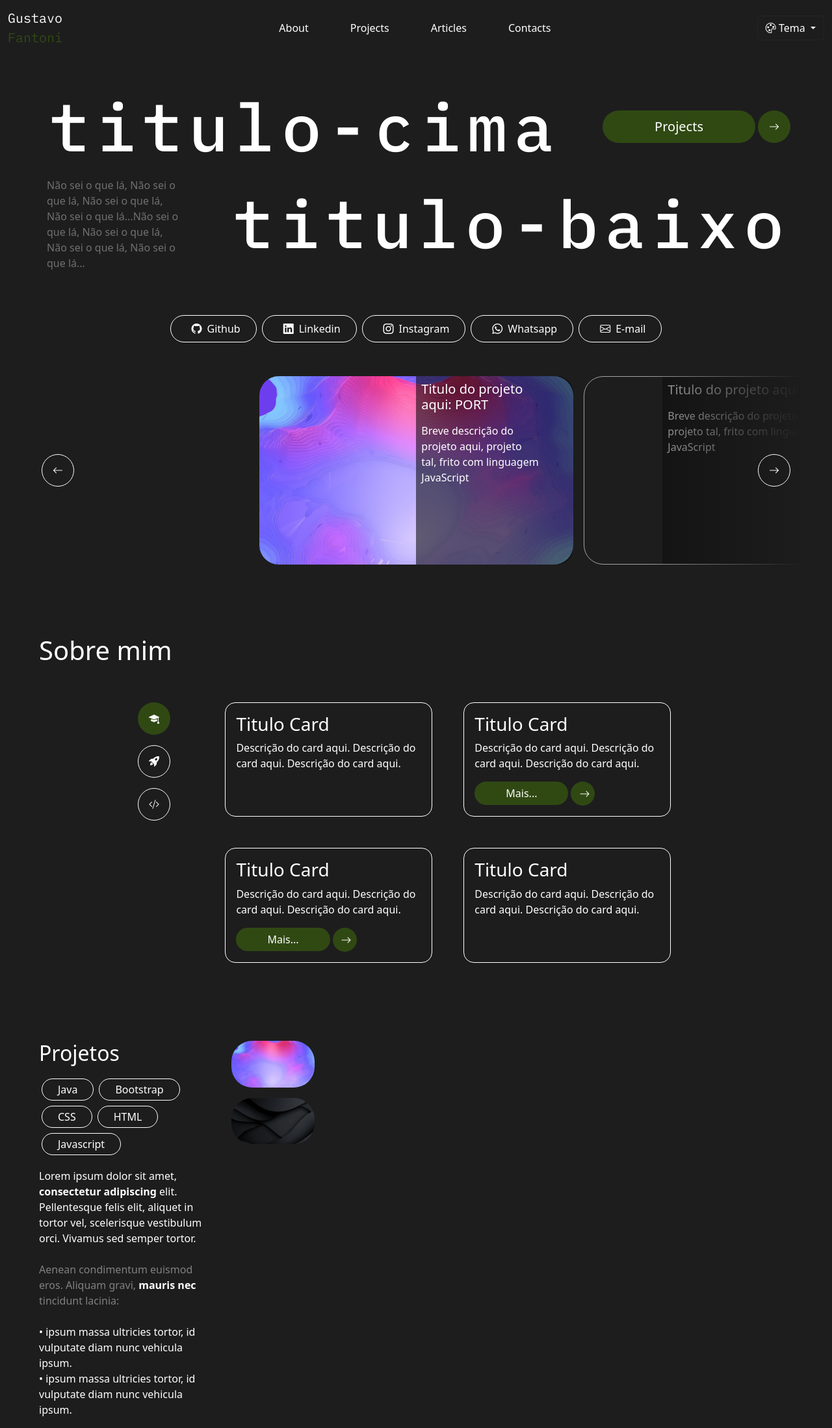
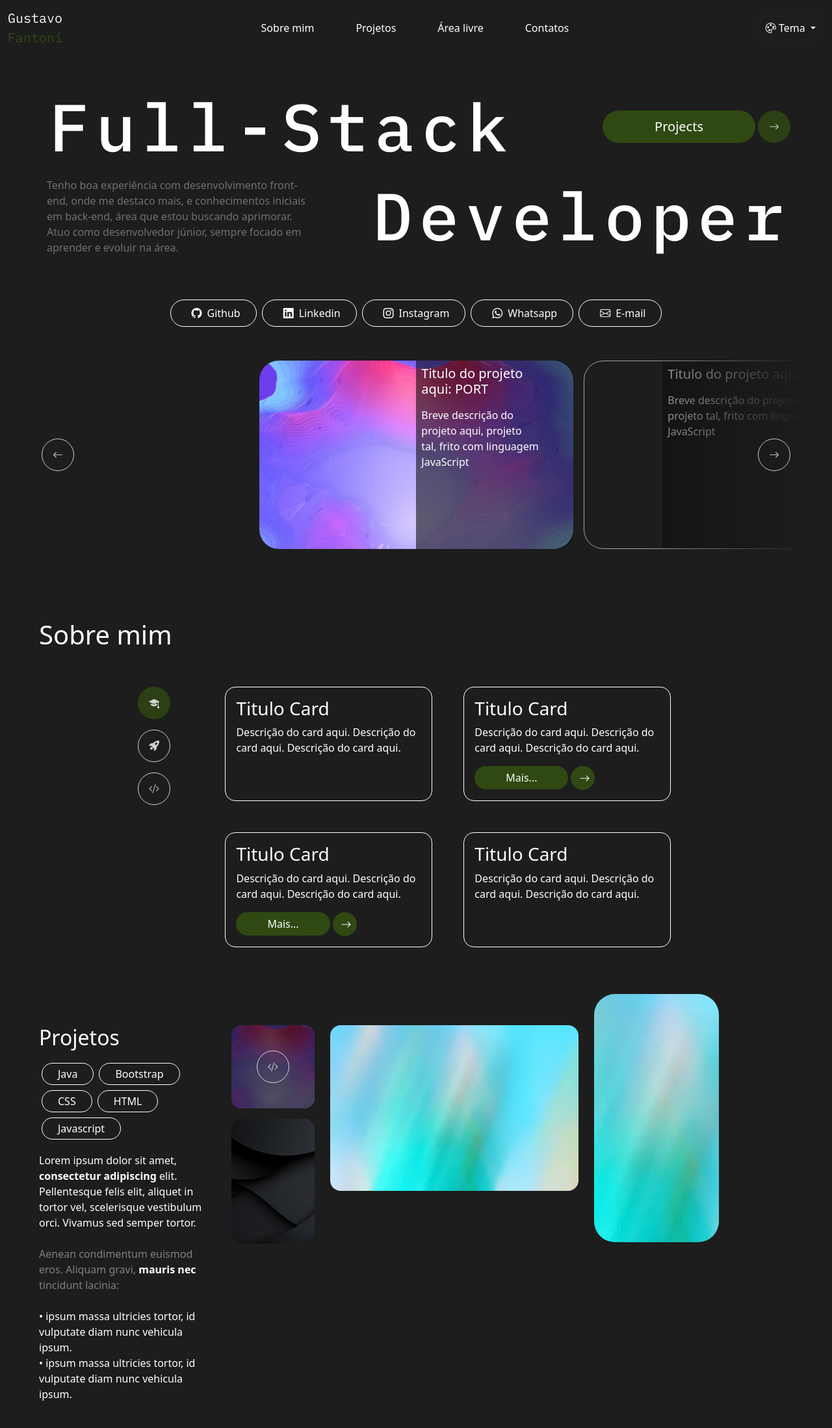
Before and after one commit to GustavoFantoni/Portfolio, a plain HTML site: page index.html in a window 1280 px wide. Shown: the whole page at 65% size. After the commit the page ends 2174 px from the top, so only its background shows below. Drawn offline with nearby package versions, Linux system fonts and the light colour scheme.

Commit message:
finalização da area projetos e inicio do preenchimento de informações

```diff
--- a/JS/frontend-adjusts.js
+++ b/JS/frontend-adjusts.js
@@ -24,11 +24,27 @@ document.addEventListener("DOMContentLoaded", function () {
         }
     }
 
+    function ajustaImagem() {
+        const img1 = document.querySelector(".img-1-projects");
+        img1.style.height = img1.clientWidth + "px";
+
+        const maskLink = document.querySelector(".mask-link");
+        maskLink.style.height = maskLink.clientWidth + "px";
+
+        const img2 = document.querySelector(".img-2-projects");
+        img2.style.height = img2.clientWidth * 1.5 + "px";
+
+        const img4 = document.querySelector(".img-4-projects");
+        img4.style.height = img4.clientWidth * 2 + "px";
+    }
 
 
     ajustarBotoesProjetos();
-    window.addEventListener("resize", ajustarBotoesProjetos);
-
+    window.addEventListener("resize", () => {
+        ajustarBotoesProjetos();
+        ajustaImagem()
+    });
+    ajustaImagem();
 });
 
 
--- a/index.html
+++ b/index.html
@@ -2,7 +2,8 @@
 <html lang="pt-br">
 <head>
     <meta charset="UTF-8">
-    <meta name="viewport" content="width=device-width, initial-scale=1.0">
+    <meta name="viewport" content="width=device-width, initial-scale=1.0, maximum-scale=1.0, user-scalable=no">
+
     <title>Gustavo Fantoni</title>
 
     <!-- CSS Flies -->
@@ -29,16 +30,16 @@
             <div class="collapse navbar-collapse bord border-white justify-content-center" id="navbarNav">
                 <ul class="navbar-nav gap-md-5 gap-3">
                     <li class="nav-item">
-                        <a class="nav-link" aria-current="page" href="#">About</a>
+                        <a class="nav-link" aria-current="page" href="#">Sobre mim</a>
                     </li>
                     <li class="nav-item">
-                        <a class="nav-link" href="#">Projects</a>
+                        <a class="nav-link" href="#">Projetos</a>
                     </li>
                     <li class="nav-item">
-                        <a class="nav-link" href="#">Articles</a>
+                        <a class="nav-link" href="#">Área livre</a>
                     </li>
                     <li class="nav-item">
-                        <a class="nav-link" href="#">Contacts</a>
+                        <a class="nav-link" href="#">Contatos</a>
                     </li>
                 </ul>
             </div>
@@ -83,7 +84,7 @@
         <!-- Titulo -->
         <div class="row w-100">
             <div class="d-flex flex-lg-row flex-column align-items-center justify-content-between">
-                <h1 class="me-3 title-main m-0 px-3">titulo-cima</h1>
+                <h1 class="me-3 title-main m-0 px-3">Full-Stack</h1>
                 <div id="buttonsContainer" class="d-lg-flex d-none">
                     <button class="btn btn-light btn-anchor-projects w-auto border-0 rounded-5 background-detail-color">Projects</button>
                     <button class="btn btn-circle mx-1 background-detail-color">
@@ -96,39 +97,50 @@
         <div class="row w-100">
             <div class="d-flex flex-lg-row flex-column-reverse align-items-center justify-content-between p-0 ">
                 <div class="d-flex flex-column align-content-start w-100 px-4">
-                    <p id="textContainer" class="text-main me-1 my-3">Não sei o que lá, Não sei o que lá, Não sei o que lá, Não sei o que lá...Não sei o que lá, Não sei o que lá, Não sei o que lá, Não sei o que lá...</p>
+                    <p id="textContainer" class="text-main me-1 my-3">Tenho boa experiência com desenvolvimento front-end, onde me destaco mais, e conhecimentos iniciais em back-end, área que estou buscando aprimorar. Atuo como desenvolvedor júnior, sempre focado em aprender e evoluir na área.</p>
                 </div>
-                <h1 class="me-3 title-main text-end m-0  mx-5 p-0">titulo-baixo</h1>
+                <h1 class="me-3 title-main text-end m-0  mx-5 p-0">Developer</h1>
             </div>
         </div>
 
         <!-- Botões redes sociais -->
         <div class="row w-100 d-flex justify-content-lg-center justify-content-start mt-5 mx-3">
             <div class="w-auto m-1 p-0">
+                <a target="_blank" href="https://github.com/GustavoFantoni">
                     <button class="social-btn d-flex btn-social border-1 border-white rounded-5 py-2 px-4 bg-transparent   ">
                         <i class="bi bi-github mx-2"></i> Github
                     </button>
+                </a>
             </div>
             <div class="w-auto m-1 p-0">
+                <a target="_blank" href="https://www.linkedin.com/in/gustavo-fantoni-83485729b?utm_source=share&utm_campaign=share_via&utm_content=profile">
                     <button class="social-btn d-flex btn-social border-1 border-white rounded-5 py-2 px-4 bg-transparent  ">
                         <i class="bi bi-linkedin mx-2"></i> Linkedin
                     </button>
+                </a>
             </div>
             <div class="w-auto m-1 p-0">
+                <a target="_blank" href="https://www.instagram.com/gustavo_fantoni_05?igsh=Mmp0emtoam9xdzh6">
                     <button class="social-btn d-flex btn-social border-1 border-white rounded-5 py-2 px-4 bg-transparent   ">
                         <i class="bi bi-instagram mx-2"></i> Instagram
                     </button>
+                </a>
             </div>
             <div class="w-auto m-1 p-0">
+                <a target="_blank" href="https://wa.me/5547992813733?text=Olá!%20Gostaria%20de%20saber%20mais%20sobre%20seus%20serviços.">
                     <button class="social-btn d-flex btn-social border-1 border-white rounded-5 py-2 px-4 bg-transparent  ">
                         <i class="bi bi-whatsapp mx-2"></i> Whatsapp
                     </button>
+                </a>
             </div>
                 <div class="w-auto m-1 p-0">
+                    <a href="mailto:gustavo.rosario@unifebe.edu.br">
                     <button class="social-btn d-flex btn-social border-1 border-white rounded-5 py-2 px-4 bg-transparent  ">
                         <i class="bi bi-envelope mx-2"></i> E-mail
                     </button>
+                </a>
             </div>
+
         </div>
 
         <!-- Carrossel -->
@@ -243,16 +255,26 @@
 
 
 
-            <div class="col-lg-8 col-12 d-flex ">
-                <div class="col-lg-2 col-4 d-flex flex-column gap-3 mt-5 ">
-                    <img src="Images/bg-1.jpg" alt="" class="img-project rounded-5  rounded-4 img-1-projects"" >
-                    <img src="Images/bg-2.jpg" alt="" class="img-project rounded-5  rounded-4 img-2-projects">
+            <div class="col-lg-8 col-12 d-flex">
+                <div class="col-md-2 col-4 d-flex flex-column gap-3 mt-5">
+                    <div class="position-relative">
+                      <img src="Images/bg-1.jpg" alt="" class="img-project rounded-lg-5 z-n1 rounded-4 col-12 img-1-projects">
+                      <div class="mask-link rounded-lg-5 rounded-4 z-2 d-flex justify-content-center align-items-center">
+                        <button class="btn btn-circle border-white z-3">
+                            <i class="bi bi-code-slash"></i>
+                        </button>
                       </div>
-                <div class="col-lg-4 col-8 d-flex mt-5">
-                    <img src="Images/bg-3.jpg" alt="" class="img-project rounded-lg-5 d-none rounded-4 mx-4 img-3-projects"">
                     </div>
-                <div class="col-lg-2 d-lg-flex d-none">
-                    <img src="Images/bg-3.jpg" alt="" class="img-project rounded-5 d-none  mx-5 img-4-projects"">
+
+                    <img src="Images/bg-2.jpg" alt="" class="img-project rounded-lg-5 rounded-4 col-12 img-2-projects">
+                  </div>
+
+
+                <div class="col-lg-6 col-8 mt-5">
+                    <img src="Images/bg-3.jpg" alt="" class="img-project col-12 rounded-lg-5 rounded-4 mx-4 img-3-projects">
+                </div>
+                <div class="col-lg-3 d-lg-flex d-none">
+                    <img src="Images/bg-3.jpg" alt="" class="img-project rounded-5 col-12 mx-5 img-4-projects">
                 </div>
             </div>
 
--- a/style.css
+++ b/style.css
@@ -16,6 +16,9 @@ body {
 }
 * {
     color: white !important;
+}
+a {
+    text-decoration: none !important;
 }
 a:hover {
     transition: 200ms;
@@ -162,6 +165,10 @@ a:hover {
     border-radius: 50% !important;
     border: none;
     cursor: pointer;
+    opacity: 0.8;
+}
+.btn-circle:hover {
+    opacity: 1;
 }
 #textContainer {
     color: rgb(112, 112, 112) !important;
@@ -324,34 +331,13 @@ a:hover {
 .text-2-project {
     color: rgb(128, 128, 128) !important;
 }
-
-.img-1-projects {
-
-}
-.img-2-projects {
-
-}
-.img-3-projects {
-
-}
-.img-4-projects {
-
-}
-
-@media (max-width: 500px) {
-    .img-1-projects {
-        width: 100%;
-        max-width: 100px;
-        height: 200px;
-        max-height: 200px;
-    }
-    .img-2-projects {
-
-    }
-    .img-3-projects {
-
-    }
-    .img-4-projects {
-
-    }
-}
+.mask-link {
+    position: absolute;
+    top: 0;
+    left: 0;
+    width: 100%;
+    height: 100%;
+    background-color: rgba(0, 0, 0, 0.623);
+    pointer-events: none;
+    z-index: 2;
+  }
```
Also changed, not shown: Exemplos/ex1.png (deleted). Lines whose indentation alone changed are shown as unchanged.
